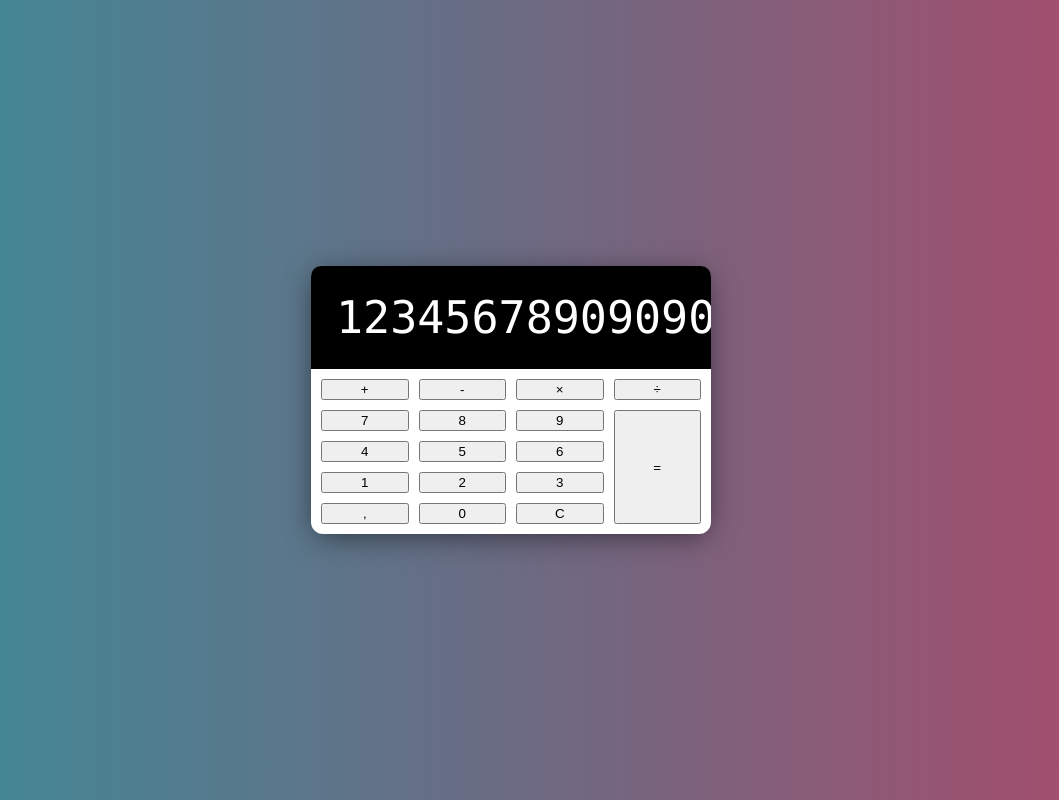
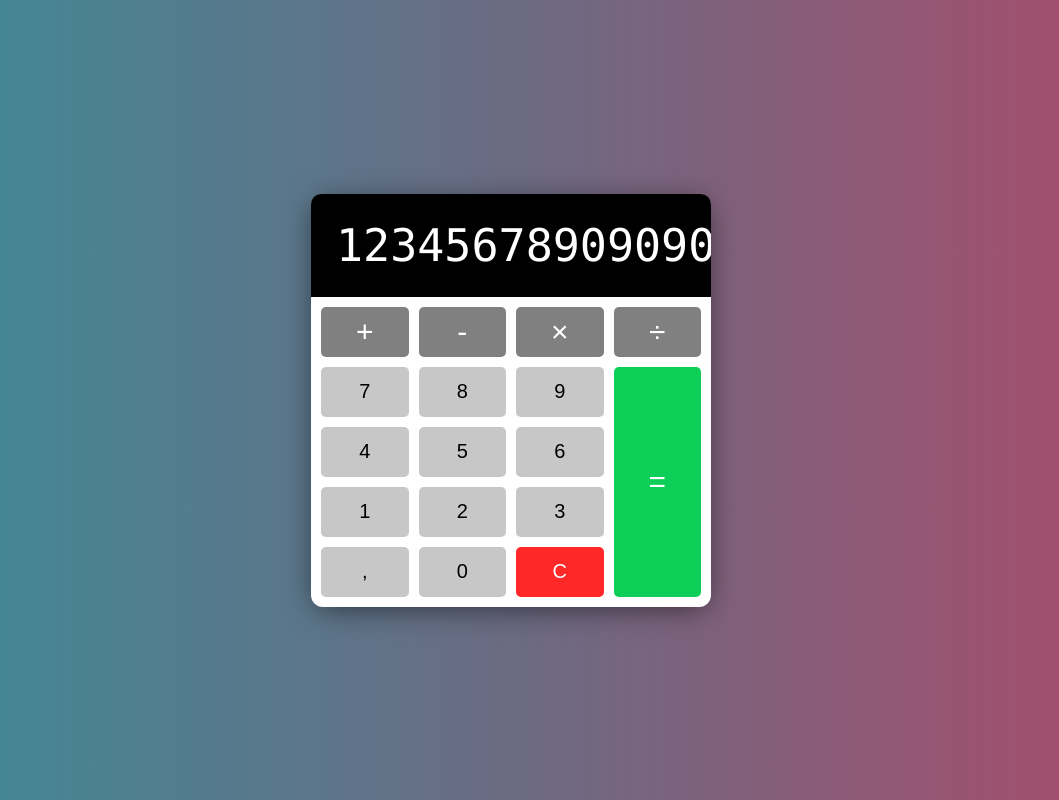
Before and after one commit to MoncoCarser/Calculator, a plain HTML site: page index.html in a window 1280 px wide. Shown: the whole page, without its empty margins (129-1188 px from the left). Drawn offline with Linux system fonts and the light colour scheme.

Commit message:
CSS progress

```diff
--- a/style.css
+++ b/style.css
@@ -65,8 +65,52 @@ body {
   padding: 10px;
 }
 
+button {
+  min-height: 50px;
+  font-size: 20px;
+  font-weight: 100;
+  border: none;
+  border-radius: 5px;
+  cursor: pointer;
+  background: rgb(199, 199, 199);
+}
+
+button:hover {
+  filter: brightness(110%);
+}
+
+button:active {
+  transform: translateY(1px);
+}
+
+button:focus {
+  outline: none;
+}
+
+.operator {
+  background: grey;
+  color: white;
+  font-size: 30px;
+}
+
+.clear {
+  background: rgb(255, 40, 40);
+  color: white;
+}
+
+.clear:hover {
+  filter: brightness(90%);
+}
+
 .equal-sign {
   grid-column: -2;
   grid-row: 2 / span 4;
+  background: rgb(13, 206, 87);
+}
 
+/*Media Query: Large Smarthphone (Vertical)*/
+@media screen and (max-width: 600px) {
+  .calculator {
+    width: 95%;
+  }
 }
```
